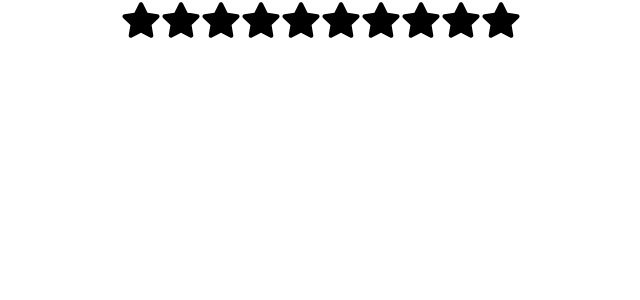
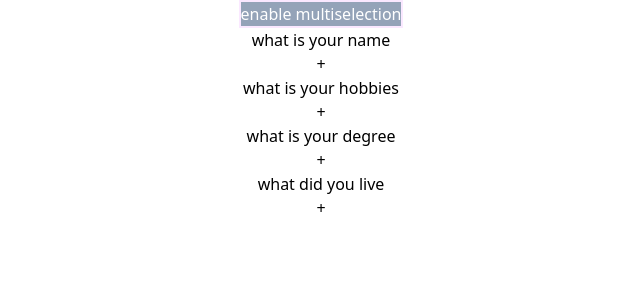
Before and after one commit to shiva8081/basic_projects_of-_react, a React (Create React App) app: page / in a window 1280 px wide. Shown: the top 300 px of the page, without its empty margins (319-959 px from the left). Built offline with nearby package versions, Linux system fonts and the light colour scheme.

Commit message:
accordian

```diff
--- a/src/App.js
+++ b/src/App.js
@@ -1,7 +1,9 @@
 
 import './App.css';
+
 import { Color } from './components/Color';
 import { Star } from './components/Star';
+import { Accordian } from './components/accordian/Accordian';
 
 function App() {
   return (
@@ -11,7 +13,10 @@ function App() {
     {/* <Color/> */}
 
     {/* star rating app   */}
-    <Star no_ofstar={10}/>
+    {/* <Star no_ofstar={10}/> */}
+
+    {/* accordian  */}
+    <Accordian/>
     </div>
   );
 }
--- /dev/null
+++ b/src/components/accordian/Accordian.js
@@ -0,0 +1,74 @@
+//single selection
+//multi selection
+
+import { useState } from "react"
+import data from "./Data"
+
+export const Accordian = () => {
+    const [selected, setselected] = useState(null);
+    const [multiselection, setmultiselection] = useState(false);
+    const [multi, setmulti] = useState([]);
+
+    const singleseclection = (id) => {
+        setselected(selected === id ? null : id);
+    }
+
+    const multiSelection = (id) => {
+        let cpy = [...multi];
+        const findindexofcurrentid = cpy.indexOf(id)
+        //    console.log(findindexofcurrentid)
+        if (findindexofcurrentid === -1) cpy.push(id)
+        else cpy.splice(findindexofcurrentid, 1)
+        setmulti(cpy);
+
+    }
+
+
+
+
+    console.log(multi)
+
+
+
+    console.log(selected, multiselection)
+
+
+
+
+
+    return (
+        <div className="">
+            <button className="border-fuchsia-100 border-2 bg-slate-400 text-white" onClick={() => setmultiselection(!multiselection)}>enable multiselection</button>
+            <div>
+                {
+                    data && data.length > 0 ?
+                        <div>
+
+
+                            {data.map((dataitem) =>
+                                <div key={dataitem.id}>
+                                    <div onClick={multiselection ? () => multiSelection(dataitem.id) : () => singleseclection(dataitem.id)}>
+                                        <h3>{dataitem.question}</h3>
+                                        <span>+</span>
+
+                                    </div>
+                                    {
+                                        multiselection?
+                                        (multi.indexOf(dataitem.id)!==-1&&(dataitem.answer))
+                                        :
+                                        (selected === dataitem.id && (dataitem.answer))
+
+                                    }
+
+                                </div>
+                            )}
+
+                        </div>
+
+                        : (<div>null</div>)
+                }
+            </div>
+
+        </div>
+    )
+}
--- /dev/null
+++ b/src/components/accordian/Data.js
@@ -0,0 +1,24 @@
+const data = [
+    {
+        id: 1,
+        question: "what is your name",
+        answer: "my name is shiva yadav"
+    },
+    {
+        id: 2,
+        question: "what is your hobbies",
+        answer: "my hobbies is drinving car"
+    },
+    {
+        id: 3,
+        question: "what is your degree",
+        answer: "my have a degree of btech cs(aiml)"
+    },
+    {
+        id: 4,
+        question: "what did you live",
+        answer: "I live in agra"
+    },
+]
+
+export default data;
```
Also changed, not shown: src/components/Star.js (+0 -32 lines).
